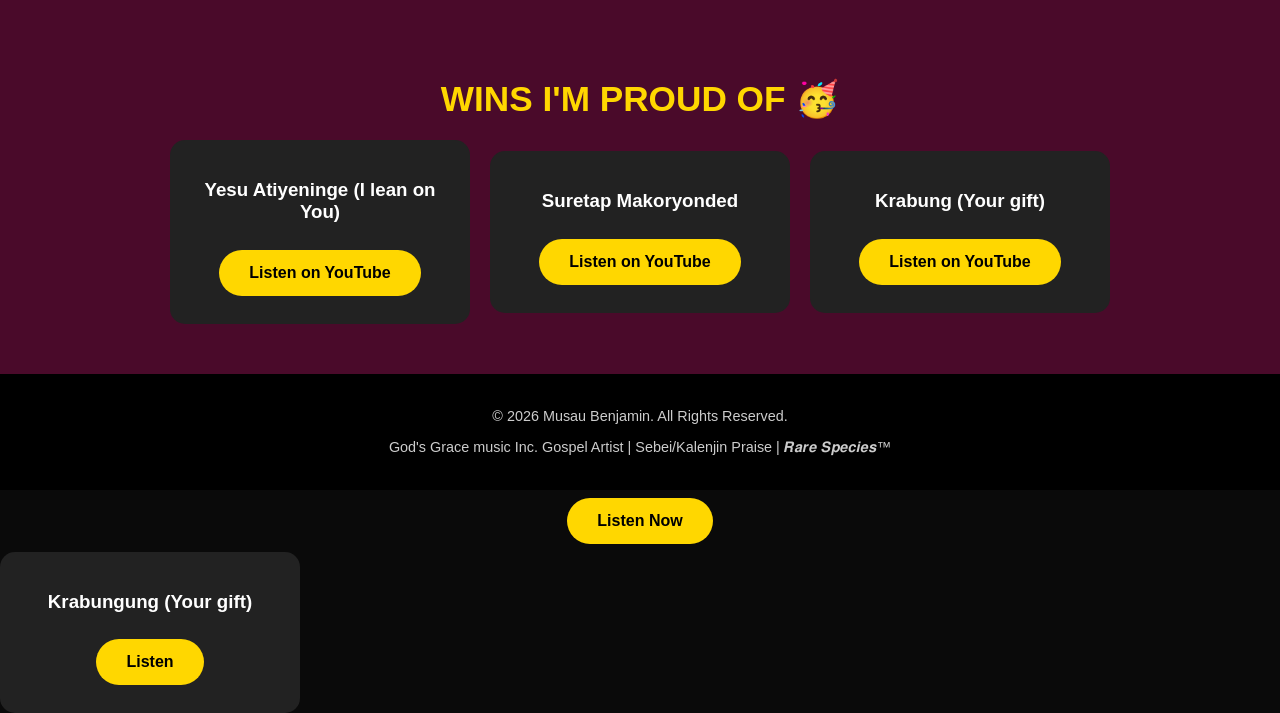
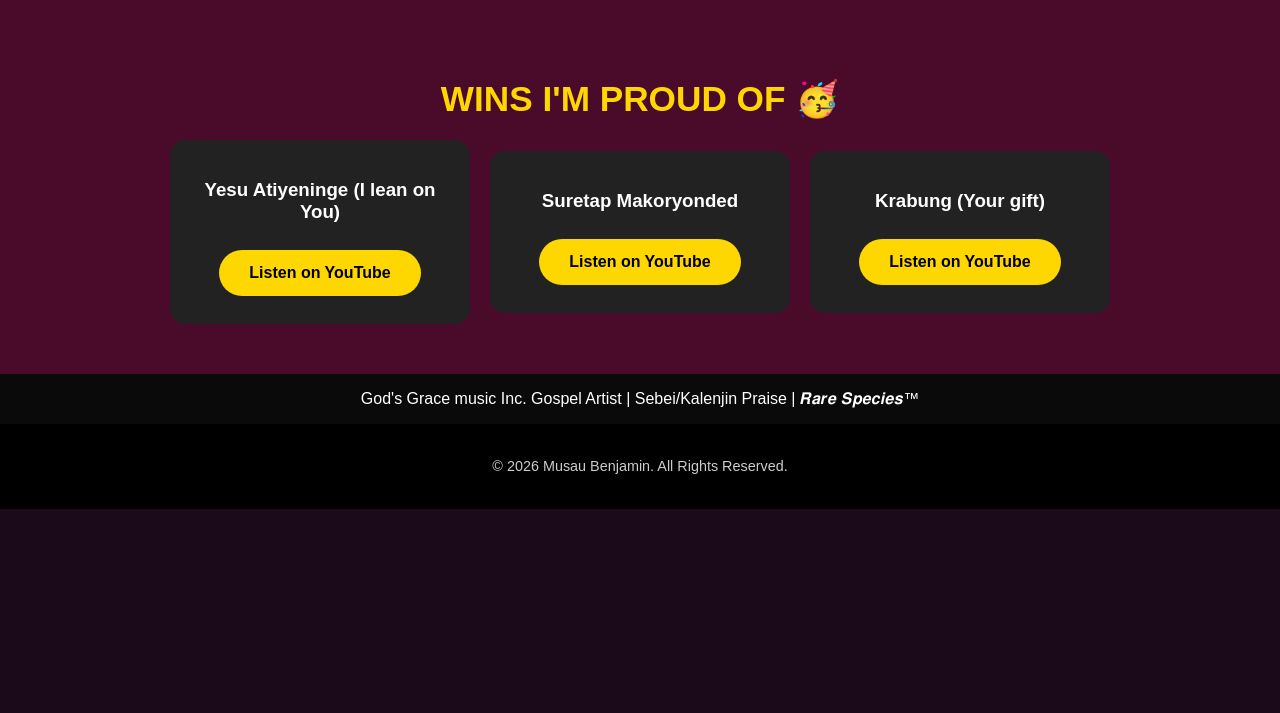
Before and after one commit to musaubenjamin/benjamin-website, a Flask app: page / in a window 1280 px wide. Shown: the part 1610-2323 px from the top of the page. After the commit the page ends 2119 px from the top, so only its background shows below. Run offline with Flask 3, Linux system fonts and the light colour scheme.

Commit message:
Update index.html

```diff
--- a/templates/index.html
+++ b/templates/index.html
@@ -115,14 +115,8 @@
     </div>
 
     <!-- FOOTER WITH COPYRIGHT -->
-    <footer>
+            <p>God's Grace music Inc. Gospel Artist | Sebei/Kalenjin Praise | 𝑹𝒂𝒓𝒆 𝑺𝒑𝒆𝒄𝒊𝒆𝒔™</p>
+
+  <footer>
         <p>© 2026 Musau Benjamin. All Rights Reserved.</p>
-        <p>God's Grace music Inc. Gospel Artist | Sebei/Kalenjin Praise | 𝑹𝒂𝒓𝒆 𝑺𝒑𝒆𝒄𝒊𝒆𝒔™</p>
-    </footer>
-
-</body>
-</html>                <a href="https://youtu.be/nYLKK1-Z39U" class="btn" target="_blank">Listen Now</a>
-            </div>
-            <div class="card">
-                <h3>Krabungung (Your gift)</h3>
-                <a href="https://youtu.be/xFfCuD_WCs0" class="btn" target="_blank">Listen
+   </footer>
```
